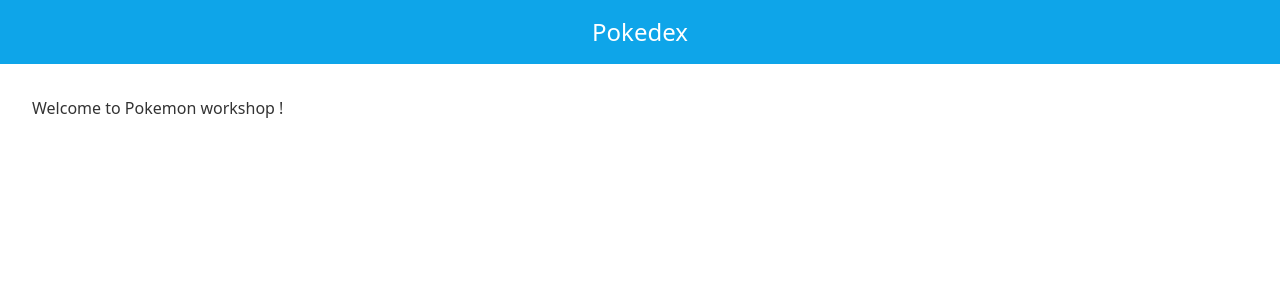
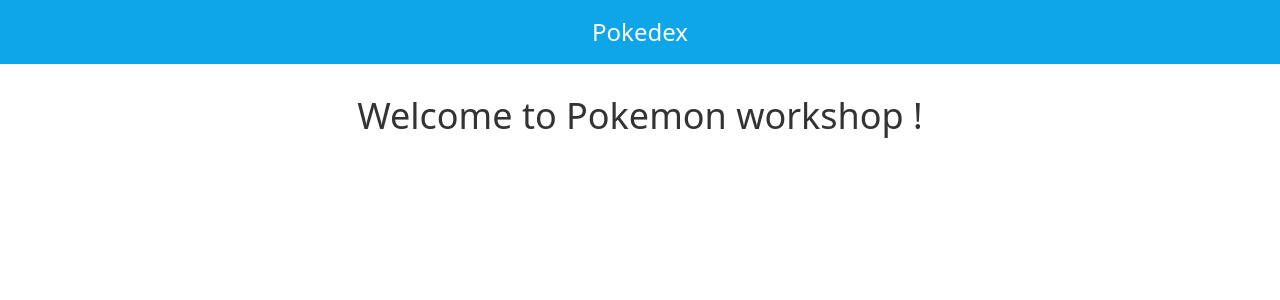
Before and after one commit to runyasak/itsc-pokemon-workshop-starter, a Vue app: page / in a window 1280 px wide. Shown: the top 300 px of the page. Built offline with nearby package versions, Linux system fonts and the light colour scheme.

Commit message:
docs: update readme

```diff
--- a/src/views/HomeView.vue
+++ b/src/views/HomeView.vue
@@ -1,3 +1,5 @@
 <template>
-  <div class="container mw-[1024px] mx-auto">Welcome to Pokemon workshop !</div>
+  <div class="container mw-[1024px] mx-auto">
+    <div class="text-center text-4xl">Welcome to Pokemon workshop !</div>
+  </div>
 </template>
```
Also changed, not shown: src/docs/screenshot.png (added), 1 other file (tests, documents, lock files or other folders).
